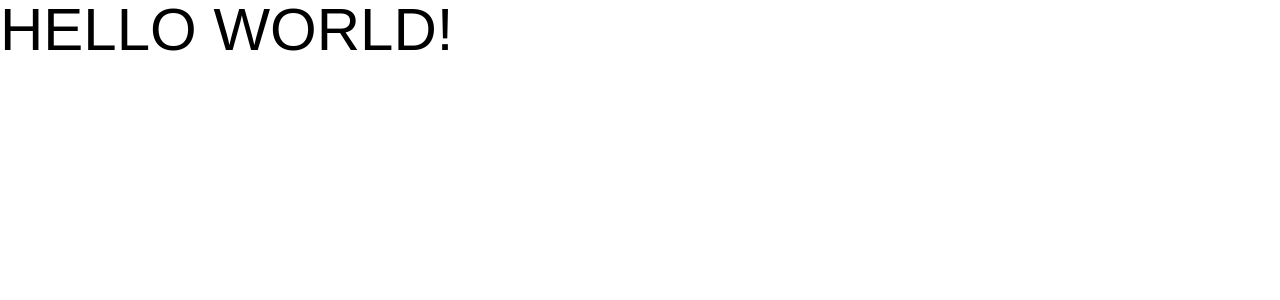
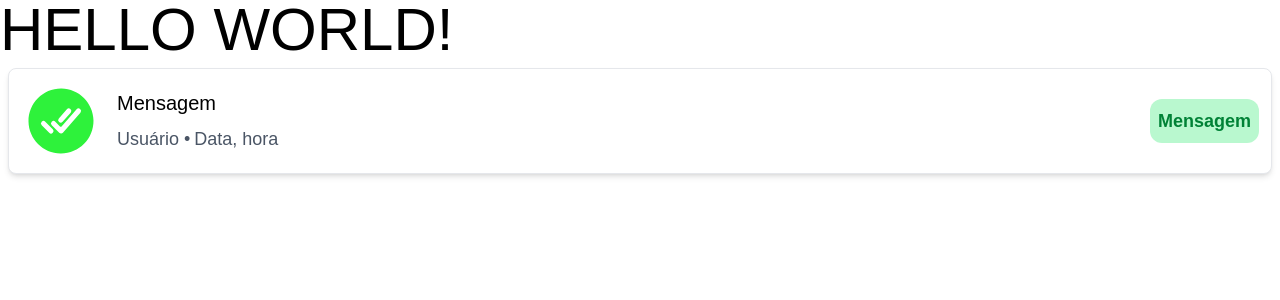
Before and after one commit to Morea-IFS/trancadura-web-react, a Next.js app in the folder trancaduraweb_react/: page / in a window 1280 px wide. Shown: the top 300 px of the page. Built offline with nearby package versions, Linux system fonts and the light colour scheme.

Commit message:
criando historyCard

```diff
--- a/trancaduraweb_react/src/app/login/page.tsx
+++ b/trancaduraweb_react/src/app/login/page.tsx
@@ -1,5 +1,3 @@
-"use client";
-
 import LoginForm from "@/components/Forms/LoginForm";
 import { IoLockClosedOutline } from "react-icons/io5";
 
--- a/trancaduraweb_react/src/app/page.tsx
+++ b/trancaduraweb_react/src/app/page.tsx
@@ -1,7 +1,11 @@
+import HistoryCard from "@/components/HistoryCard";
+
 export default function Home() {
   return (
     <div>
       <h1 className="text-6xl text-black">HELLO WORLD!</h1>
+
+      <HistoryCard />
     </div>
   );
 }
--- /dev/null
+++ b/trancaduraweb_react/src/components/HistoryCard.tsx
@@ -0,0 +1,23 @@
+import { IoCheckmarkDoneCircle } from "react-icons/io5";
+
+export default function HistoryCard() {
+  return (
+    <div className="w-full p-2">
+      <div className="w-full flex items-center gap-4 p-3 bg-white rounded-lg shadow-md border border-gray-200">
+        <IoCheckmarkDoneCircle className="text-secondary w-12 h-12 sm:w-16 sm:h-16 md:w-20 md:h-20" />
+        <div className="flex flex-col gap-2 items-start">
+          <h2 className="text-sm sm:text-lg md:text-xl">Mensagem</h2>
+          <div className="text-gray-600 text-xs sm:text-sm md:text-lg flex items-center justify-center gap-1">
+            <p>Usuário •</p>
+            <p>Data, hora</p>
+          </div>
+        </div>
+        <div className="flex flex-1 justify-end">
+          <p className="text-xs sm:text-sm md:text-lg rounded-xl bg-green-200 p-2 text-green-700 font-bold">
+            Mensagem
+          </p>
+        </div>
+      </div>
+    </div>
+  );
+}
```
